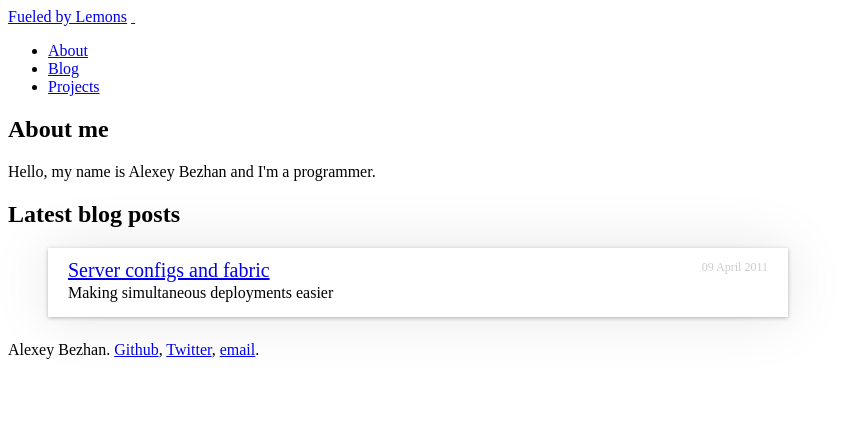
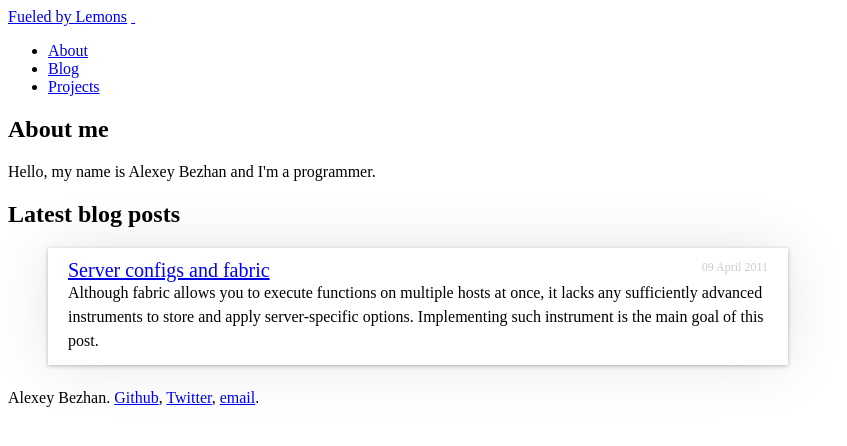
Before and after one commit to allait/allait.github.com, a Jekyll site: the page built from index.html, in a window 1280 px wide. Shown: the top 446 px of the page, without its empty margins (0-847 px from the left). Built offline with Jekyll 4.4.1, drawn with Linux system fonts in a browser that asks for light colours.

Commit message:
Remove TOC and add better description to fabric post.

```diff
--- a/_posts/2011-04-09-server-configs-and-fabric.markdown
+++ b/_posts/2011-04-09-server-configs-and-fabric.markdown
@@ -1,7 +1,9 @@
 ---
 layout: post
 title: Server configs and fabric
-punchline: Making simultaneous deployments easier
+punchline: Although fabric allows you to execute functions on multiple hosts at once, it lacks
+    any sufficiently advanced instruments to store and apply server-specific options.
+    Implementing such instrument is the main goal of this post.
 ---
 
 [Fabric](http://fabfile.org/) is a deployment automation tool popular among python developers. Since
```
Also changed, not shown: other parts of _posts/2011-04-09-server-configs-and-fabric.markdown (+0 -5 lines).
